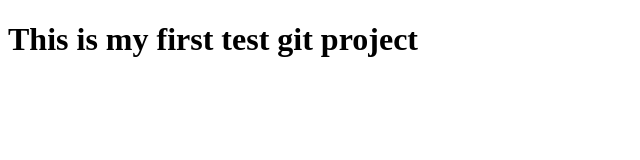
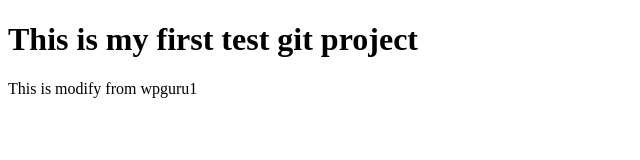
Before and after one commit to Rafiq233/git-test, a plain HTML site: page index.html in a window 1280 px wide. Shown: the whole page, without its empty margins (0-640 px from the left). Drawn offline with Linux system fonts and the light colour scheme.

Commit message:
changes from wpguru1

```diff
--- a/index.html
+++ b/index.html
@@ -6,5 +6,6 @@
 </head>
 <body>
 	<h1>This is my first test git project</h1>
+	<p>This is modify from wpguru1</p>
 </body>
 </html>
```
